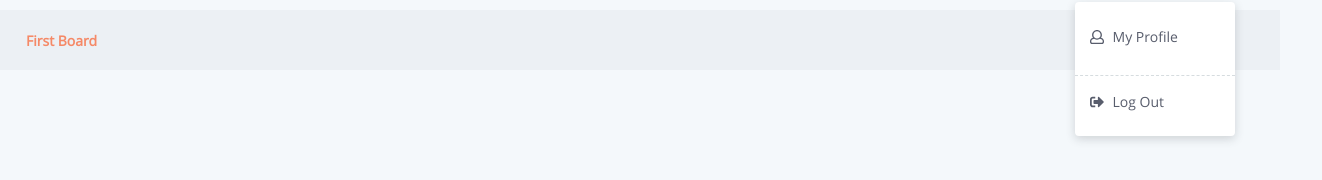
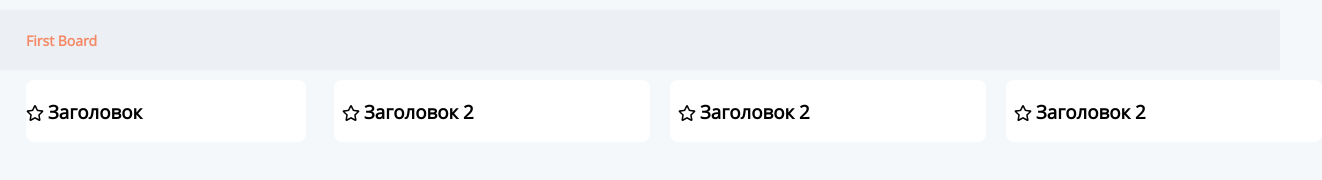
Before and after one commit to yuriyvoronov/olya, a website: page index.html in a window 1280 px wide. Shown: the part 60-240 px from the top of the page, 1322 px wide, since content can reach past the window. Drawn offline with nearby package versions, Linux system fonts and the light colour scheme; files that its build step writes are made by us from their sources; files whose address does not match are found by name.

Commit message:
ponedelnik

```diff
--- a/components/content/style.scss
+++ b/components/content/style.scss
@@ -34,5 +34,29 @@
     {
         background: #f4f8fb;
         height: 100%;
+		display: -webkit-flex;
+		display: -moz-flex;
+		display: -ms-flex;
+		display: -o-flex;
+		display: flex;
     }
+	&-card
+		{
+			background: #fff;
+			border-radius: 8px;
+
+			h3
+			{
+				display: inline-block;
+			}
+			i
+			{
+				display: inline-block;
+			}
+			span
+			{
+				display: inline-block;
+			}
+			margin: 10px;
+		}
 }
--- a/components/header/style.scss
+++ b/components/header/style.scss
@@ -47,6 +47,7 @@ header
         {
             color: #a4a7af;
             font-size: 12px;
+            float: right;
 
             img
             {
@@ -63,6 +64,7 @@ header
     }
     &-drop-menu
     {
+		display: none;
         position: absolute;
         background: #fff;
         box-shadow: 0 3px 10px 0 rgba(46,51,58,.19);
@@ -119,3 +121,7 @@ header
         }
     }
 }
+.enabled
+{
+	display: block;
+}
--- a/index.html
+++ b/index.html
@@ -3,13 +3,14 @@
 <head>
 
     <meta charset="UTF-8">
+    <meta name="viewport" content="width=device-width, initial-scale=1">
     <title>Document</title>
 
     <!-- bower:css -->
     <link rel="stylesheet" href="bower_components/flexboxgrid/dist/flexboxgrid.css" />
     <!-- endbower -->
 
-    <link rel="stylesheet" href="css/header/fonts.css">
+    <link rel="stylesheet" href="css/fonts.css">
     <link rel="stylesheet" href="css/header/style.css">
     <link rel="stylesheet" href="css/content/style.css">
 
@@ -71,10 +72,36 @@
 
             <a href="">First Board</a>
        </div>
-       <div class="content-cardboard col-xs-12">
-           <div class="content-card">
+       <div class="content-cardboard col-xs-12" id="sortable">
+          <div class="col-md-3">
+
+           <div class="content-card" id="test">
                <div class="content-card-header">
-
+                   <i class="far fa-star"></i>
+					<h3>Заголовок</h3>
+					<span></span>
+               </div>
+           </div>
+          </div>
+           <div class="content-card col-md-3" id="test">
+               <div class="content-card-header">
+                   <i class="far fa-star"></i>
+					<h3>Заголовок 2</h3>
+					<span></span>
+               </div>
+           </div>
+           <div class="content-card col-md-3" id="test">
+               <div class="content-card-header">
+                   <i class="far fa-star"></i>
+					<h3>Заголовок 2</h3>
+					<span></span>
+               </div>
+           </div>
+           <div class="content-card col-md-3" id="test">
+               <div class="content-card-header">
+                   <i class="far fa-star"></i>
+					<h3>Заголовок 2</h3>
+					<span></span>
                </div>
            </div>
        </div>
@@ -86,5 +113,6 @@
     <script src="bower_components/jquery-ui/jquery-ui.js"></script>
     <!-- endbower -->
     <script src="bower_components/Font-Awesome/svg-with-js/js/fontawesome-all.js"></script>
+    <script src="js/common.js"></script>
 </body>
 </html>
--- /dev/null
+++ b/js/common.js
@@ -0,0 +1,18 @@
+$( function() {
+    $( "#sortable" ).sortable();
+
+  } );
+
+$( function() {
+    $( "#test" ).resizable({
+      maxHeight: 250,
+      maxWidth: 350,
+      minHeight: 150,
+      minWidth: 200
+    });
+  } );
+$(function(){
+	$(".header-profile__icon").click(function(){
+		$(".header-drop-menu").toggleClass("enabled");
+	});
+});
```
Also changed, not shown: css/content/style.css, css/header/style.css, 1 other file.
